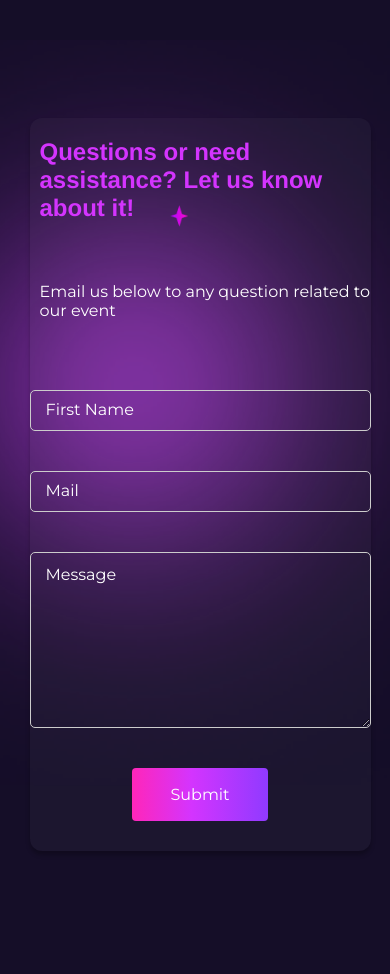
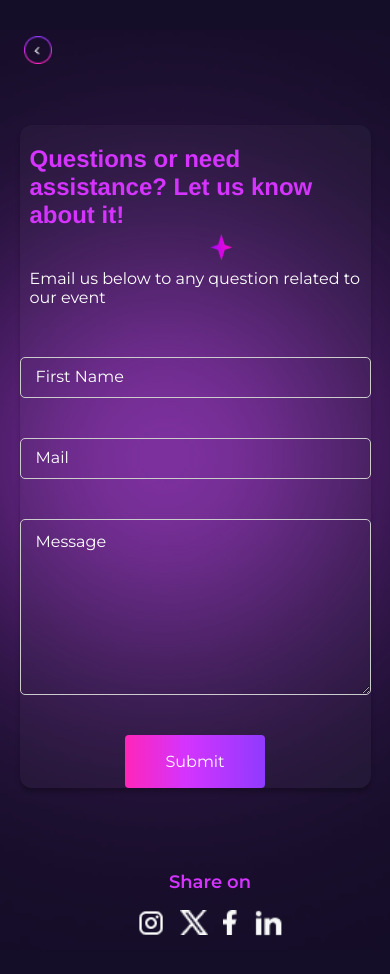
Before and after one commit to megactek/get-linked-challenge, a React (Create React App) app: page /contact in a window 390 px wide. Shown: the top 974 px of the page. Before the commit the page ends 892 px from the top, so only its background shows below. Built offline with nearby package versions, Linux system fonts and the light colour scheme; a web font is replaced by a local one.

Commit message:
fix contact navbar

```diff
--- a/src/components/navbar/navbar.css
+++ b/src/components/navbar/navbar.css
@@ -83,12 +83,12 @@
 }
 
 .mobile__menu-menu > .navbar__links > .navbar__links-link {
-  width: 93vw;
+  width: 86vw;
   color: #fff;
-  font-size: 28px;
+  font-size: 18px;
   border-radius: 2px;
   font-family: Montserrat;
-  font-weight: 700;
+  font-weight: 500;
   margin: auto;
   line-height: normal;
 }
--- a/src/pages/contact/Contact.jsx
+++ b/src/pages/contact/Contact.jsx
@@ -1,15 +1,19 @@
 import React from "react";
 import "./contact.css";
 import { NavBar } from "../../components";
-import { Link } from "react-router-dom";
+import { Link, useNavigate } from "react-router-dom";
 
 const Contact = () => {
+  const navigate = useNavigate();
+  function handleReturn() {
+    navigate("/");
+  }
   return (
     <div className="contact">
       <NavBar />
       <section className="contact__main">
         <div className="only__mobile top">
-          <span className="go__back-icons"></span>
+          <span className="go__back-icons" onClick={() => handleReturn()}></span>
         </div>
         <div className="contact__container">
           <div className="contact__left">
--- a/src/pages/contact/contact.css
+++ b/src/pages/contact/contact.css
@@ -120,16 +120,19 @@
   display: none;
 }
 .go__back-icons {
-  margin-left: 10px;
+  margin-left: 4px;
+  padding: 14px;
   background-image: url("../../assets/images/go-back.png");
   background-size: contain;
   background-repeat: no-repeat;
   height: 53px;
-  width: 73px;
+  width: 100px;
 }
 .top {
-  margin-top: 40px;
-  padding: 10px;
+  margin-top: 30px;
+  padding: 20px;
+  margin-bottom: 40px;
+  z-index: 9999;
 }
 @media screen and (max-width: 1050px) {
   .only__mobile {
@@ -142,8 +145,10 @@
     width: 80%;
     margin: auto;
     display: flex;
+    flex-direction: column-reverse;
+    margin-top: 180px;
   }
-  .contact__left {
+  .contact__left .contact__left-top {
     display: none;
   }
   .contact__right {
@@ -152,10 +157,8 @@
     width: 100%;
     justify-content: center;
     flex-direction: column;
-    margin: auto;
-    gap: 30px;
+    gap: 10px;
     padding: 0;
-    margin: 40px 0 0 10px;
   }
   .contact__right h2,
   .contact__right p {
@@ -168,6 +171,15 @@
   }
   .contact__right form {
     width: 100%;
-    margin: auto;
+    /* margin: auto; */
+    margin-top: 30px;
+  }
+  .contact__left-bottom {
+    display: flex;
+    flex-direction: column;
+    justify-content: center;
+    align-items: center;
+    margin-top: 3px;
+    margin-bottom: 150px;
   }
 }
--- a/src/pages/register/register.css
+++ b/src/pages/register/register.css
@@ -282,3 +282,12 @@ input[type="checkbox"] {
 .success__modal button:hover {
   transform: scale(1);
 }
+
+@media screen and (max-width: 1050px) {
+  .register__left {
+    display: none;
+  }
+  .register__container {
+    margin-bottom: 80px;
+  }
+}
```
